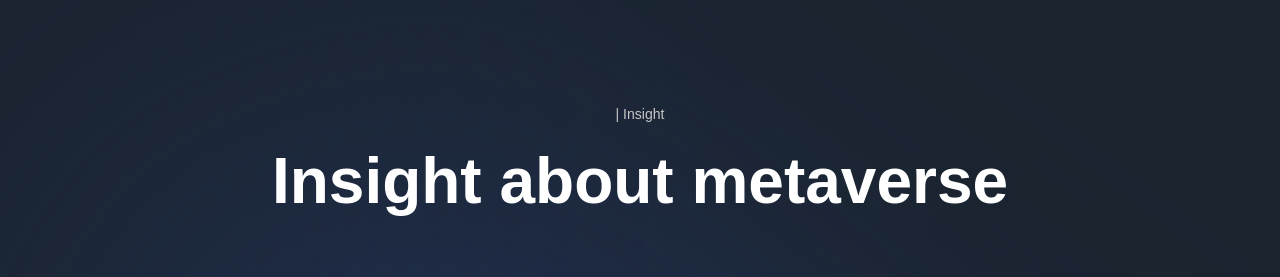
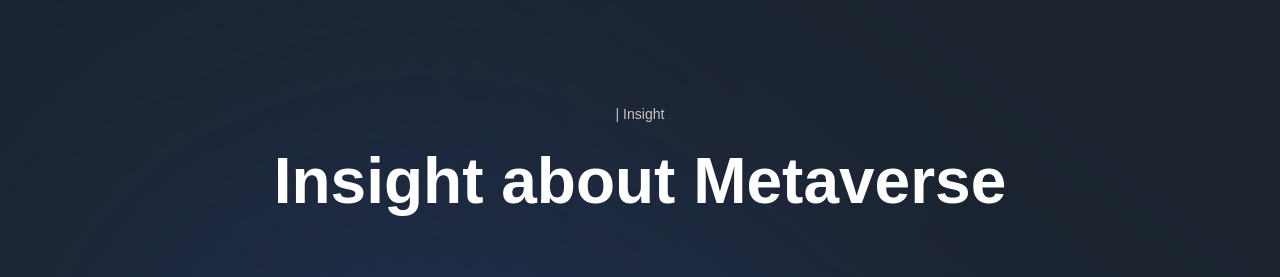
Before and after one commit to Eingest/project_metaversus, a Next.js app: page / in a window 1280 px wide. Shown: the part 5340-5617 px from the top of the page. Built offline with nearby package versions, Linux system fonts and the light colour scheme; a web font is replaced by a local one.

Commit message:
changed a word

```diff
--- a/sections/Insights.jsx
+++ b/sections/Insights.jsx
@@ -17,7 +17,7 @@ const Insights = () => (
       className={`${styles.innerWidth} mx-auto flex flex-col`}
     >
       <TypingText title="| Insight" textStyles="text-center" />
-      <TitleText title="Insight about metaverse" textStyles="text-center" />
+      <TitleText title="Insight about Metaverse" textStyles="text-center" />
       <div className="mt-[50px] flex flex-col gap-[30px]">
         {insights.map((insight, index) => (
           <InsightCard
```
